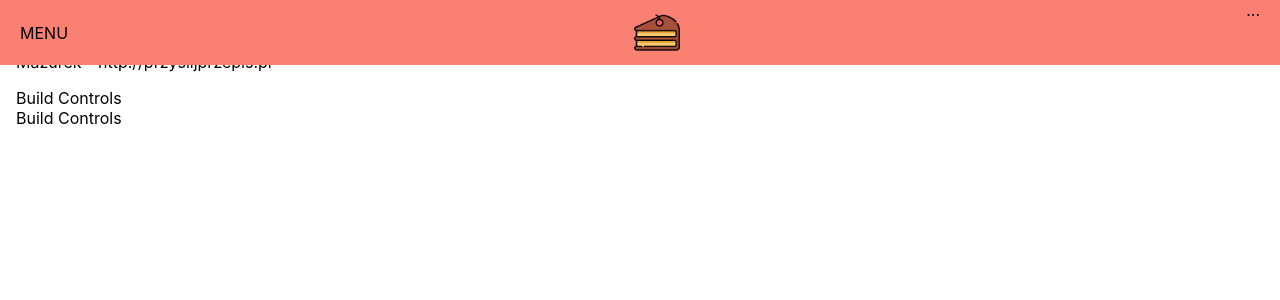
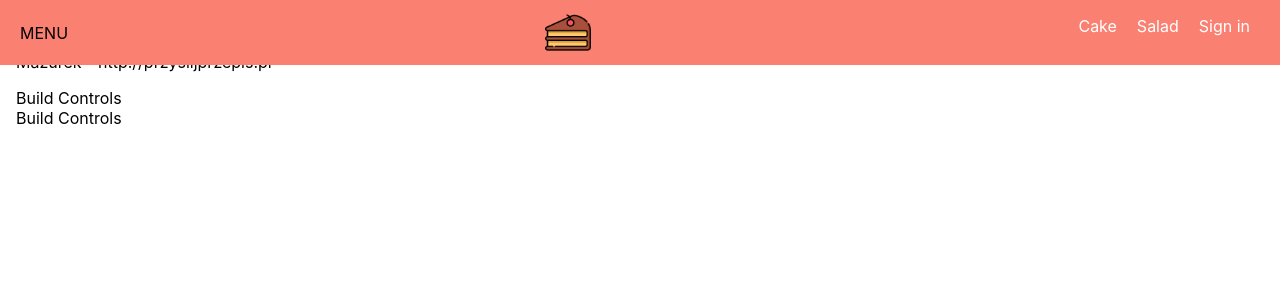
Before and after one commit to magdakrok/cookbook, a React app: page / in a window 1280 px wide. Shown: the top 300 px of the page. Built offline with nearby package versions, Linux system fonts and the light colour scheme.

Commit message:
add navigationItems components

```diff
--- /dev/null
+++ b/src/components/Navigation/NavigationItems/NavigationItem/NavigationItem.js
@@ -0,0 +1,14 @@
+import React from 'react';
+import classes from './NavigationItem.module.css';
+
+const navigationItem = (props) => (
+    <li className={classes.NavigationItem}>
+         <a
+        href={props.link}
+        className={props.active ? classes.active : null}>
+        {props.children}</a>
+        </li>
+
+);
+
+export default navigationItem;
--- /dev/null
+++ b/src/components/Navigation/NavigationItems/NavigationItem/NavigationItem.module.css
@@ -0,0 +1,26 @@
+.NavigationItem{
+    margin: 0;
+    box-sizing: border-box;
+    display: flex;
+    height: 100%;
+    align-items: center;
+}
+
+.NavigationItem a{
+    color: white;
+    text-decoration: none;
+    height: 100%;
+    padding: 16px 10px;
+    border-bottom: 4px solid transparent;
+    box-sizing: border-box;
+    display: block;
+
+}
+
+.NavigationItem a:hover,
+.NavigationItem a:active,
+.NavigationItem a.active{
+    background-color: salmon;
+    color: white;
+
+}
--- /dev/null
+++ b/src/components/Navigation/NavigationItems/NavigationItems.js
@@ -0,0 +1,14 @@
+import React from 'react';
+import NavigationItem from './NavigationItem/NavigationItem';
+import classes from './NavigationItems.module.css';
+
+const navigationItems = () => (
+    <ul className={classes.NavigationItems}>
+        <NavigationItem link="/" active >Cake</NavigationItem>
+        <NavigationItem link="/">Salad</NavigationItem>
+       <NavigationItem link="/">Sign in</NavigationItem>
+
+    </ul>
+);
+
+export default navigationItems;
--- /dev/null
+++ b/src/components/Navigation/NavigationItems/NavigationItems.module.css
@@ -0,0 +1,8 @@
+.NavigationItems{
+    margin: 0;
+    padding: 0;
+    list-style: none;
+    display: flex;
+    align-items: center;
+    height: 100%;
+}
--- a/src/components/Navigation/Toolbar/Toolbar.js
+++ b/src/components/Navigation/Toolbar/Toolbar.js
@@ -1,13 +1,14 @@
 import React from 'react';
 import classes from './Toolbar.module.css';
 import Logo from '../../Logo/Logo';
+import NavigationItems from '../NavigationItems/NavigationItems';
 
 const toolbar = (props) => (
     <header className={classes.Toolbar}>
         <div>MENU</div>
         <Logo />
         <nav>
-            ...
+            <NavigationItems />
         </nav>
     </header>
 );
```
